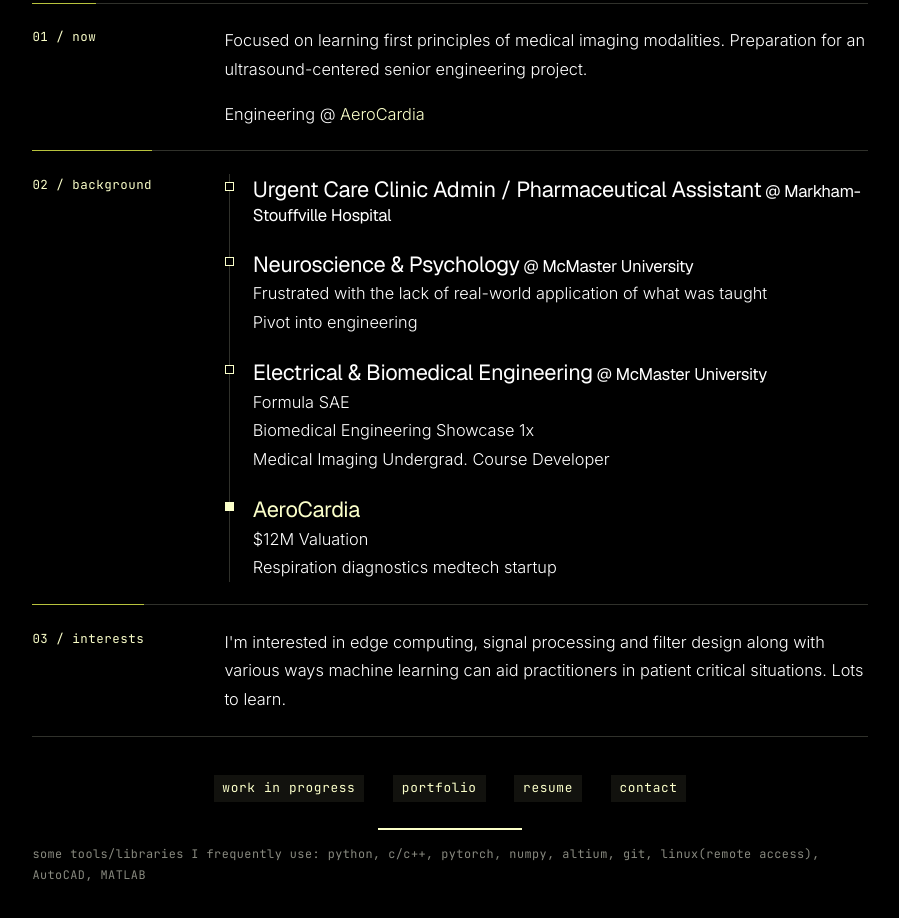
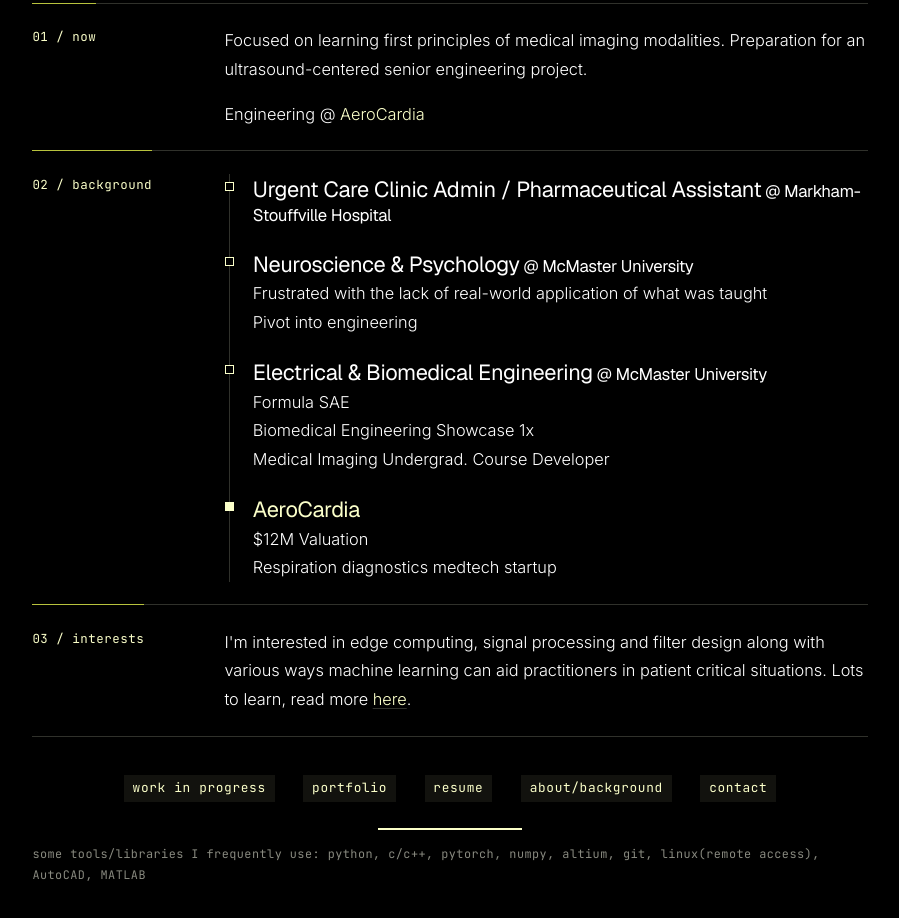
Before and after one commit to jacky-nam/jacky-nam.github.io, a plain HTML site: page index.html in a window 1280 px wide. Shown: the part 320-1238 px from the top of the page, without its empty margins (190-1089 px from the left). Drawn offline with nearby package versions, Linux system fonts and the light colour scheme.

Commit message:
feat: link the background statement from the landing page

```diff
--- a/index.html
+++ b/index.html
@@ -78,7 +78,7 @@
           <section class="block reveal">
             <h2 class="block__label mono">03 / interests</h2>
             <p>I'm interested in edge computing, signal processing and filter
-              design along with various ways machine learning can aid practitioners in patient critical situations. Lots to learn.</p>
+              design along with various ways machine learning can aid practitioners in patient critical situations. Lots to learn, read more <a href="JackyNam_Statement.pdf">here</a>.</p>
           </section>
         </div>
 
@@ -86,6 +86,7 @@
           <a href="work-in-progress.html">work in progress</a>
           <a href="portfolio.html">portfolio</a>
           <a href="JackyNam_Resume.pdf">resume</a>
+          <a href="JackyNam_Statement.pdf">about/background</a>
           <a href="mailto:jackynam@outlook.com">contact</a>
         </nav>
 
```
Also changed, not shown: 1 other file.
